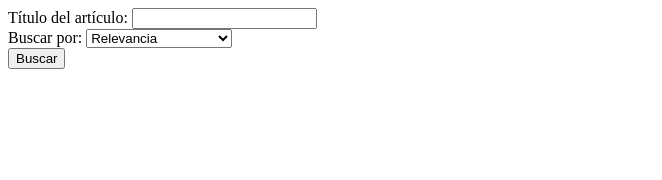
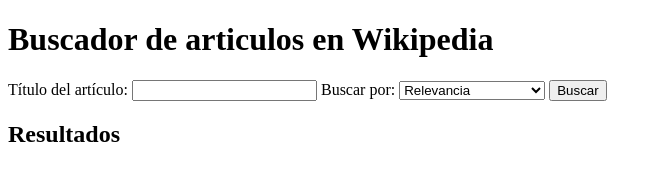
Before and after one commit to luisma0330/Buscador-de-articulos-wikipedia, a plain HTML site: page index.html in a window 1280 px wide. Shown: the whole page, without its empty margins (0-662 px from the left). Drawn offline with Linux system fonts and the light colour scheme.

Commit message:
Añadir titulos al programa

```diff
--- a/index.html
+++ b/index.html
@@ -7,20 +7,23 @@
     <title>Buscador en Wikipedia</title>
 </head>
 <body>
+    <h1>Buscador de articulos en Wikipedia</h1>
     <label for="input">Título del artículo:</label>
     <input id="input" type="text">
-    <br>
     <label for="ordenar">Buscar por:</label>
     <select name="ordenar" id="sort">
         <option value="1">Relevancia</option>
         <option value="2">Fecha</option>
         <option value="3">Tamaño de la página</option>
     </select>
-    <br>
     <button onclick="search(document.querySelector('#input').value)">
         Buscar
     </button>
-    <div id="output"></div>
+    <br>
+    <div id="Resultados">
+        <h2>Resultados</h2>
+        <div id="output"></div>
+    </div>
     <script src="javascript/index.js"></script>
 </body>
 </html>
```
